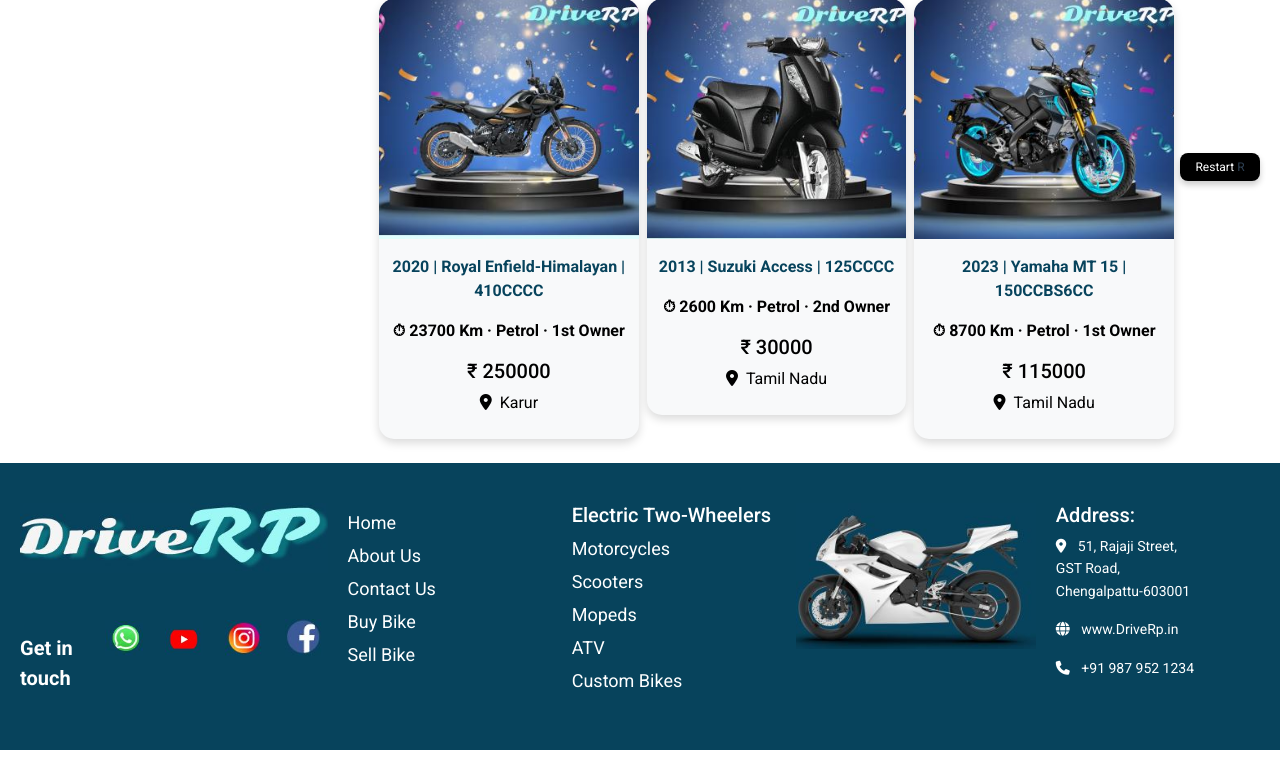
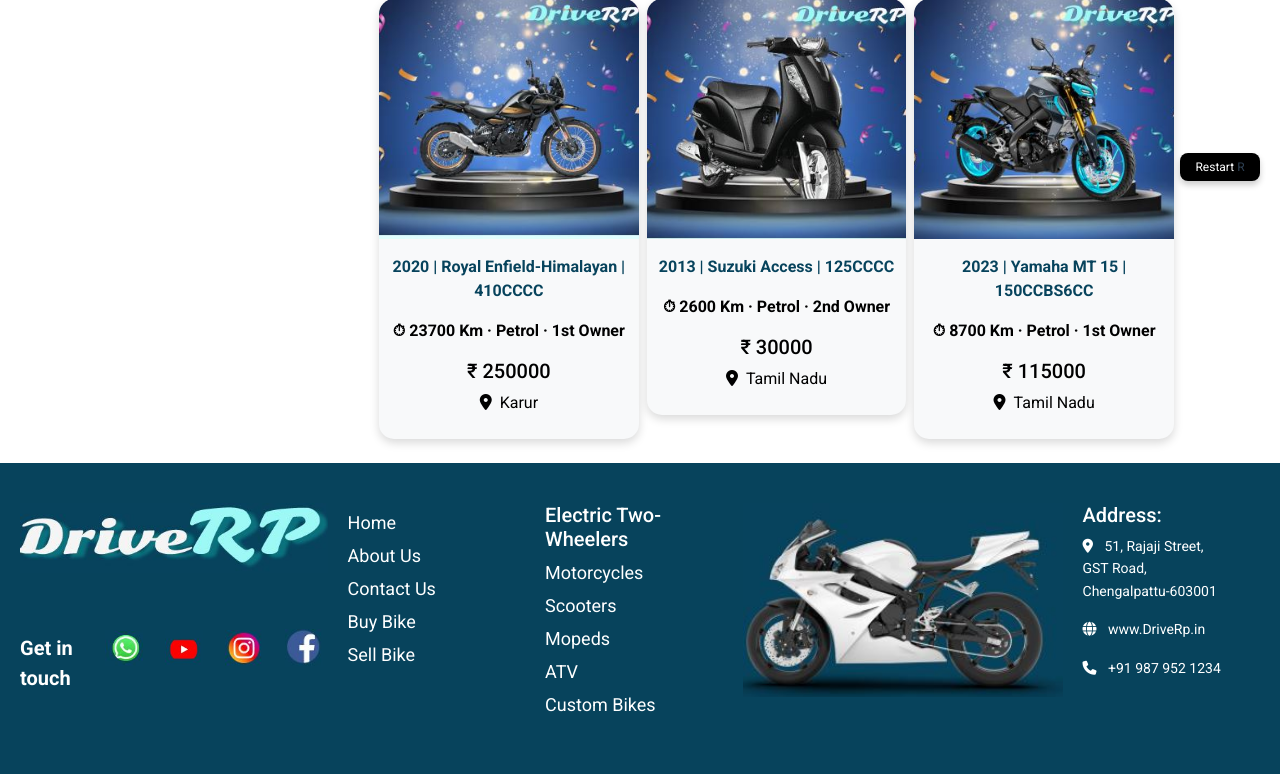
Before and after one commit to MonishaJ1997/sellbike, a Django app: page /buy/ in a window 1280 px wide. Shown: the part 599-1373 px from the top of the page. Before the commit the page ends 1349 px from the top, so only its background shows below. Run offline with Django 5.2, Linux system fonts and the light colour scheme; data comes from the database, SQL or seed files in the repository.

Commit message:
Update base.html

```diff
--- a/drive_rp/website/templates/base.html
+++ b/drive_rp/website/templates/base.html
@@ -112,7 +112,7 @@
 }
 
 .footer-bike .bike-img {
-width: 240px;
+width: 320px;
   display: block;
   margin:auto
 }
@@ -179,6 +179,7 @@ width: 240px;
   height: 38px;
   object-fit: contain;
   margin: 0 5px;
+  margin-top: 20px;
 }
 
 
```
